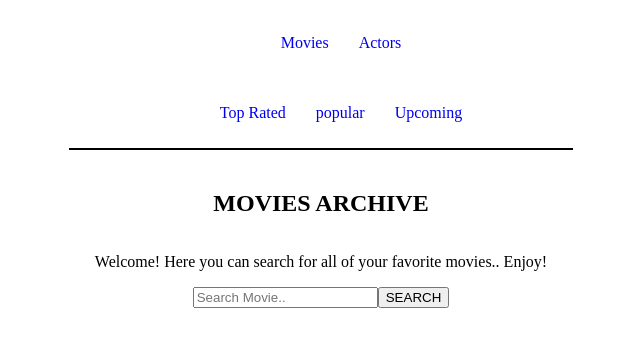
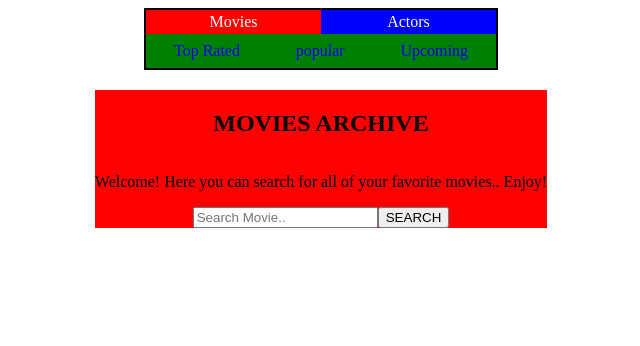
Before and after one commit to abdejohan/movie-app, an Angular app: page / in a window 1280 px wide. Shown: the top 346 px of the page, without its empty margins (319-959 px from the left). Built offline with nearby package versions, Linux system fonts and the light colour scheme.

Commit message:
-Work on styling navigation -Adjust flexbox setting for frontpage layout

```diff
--- a/src/app/app.component.css
+++ b/src/app/app.component.css
@@ -1,6 +1,13 @@
 * {
+  box-sizing: border-box;
+  padding: 0px;
+  margin: 0px;
+}
+
+
+.container {
   display: flex;
   justify-content: center;
+  align-items: center;
   flex-flow: column nowrap;
-  align-items: center;
 }
--- a/src/app/app.component.html
+++ b/src/app/app.component.html
@@ -1,2 +1,6 @@
-<app-navigation></app-navigation>
-<router-outlet class="container"></router-outlet>
+<div class="container">
+  <app-navigation></app-navigation>
+  <div class="content-container">
+    <router-outlet></router-outlet>
+  </div>
+</div>
--- a/src/app/frontpage/frontpage.component.css
+++ b/src/app/frontpage/frontpage.component.css
@@ -2,6 +2,8 @@ div {
   display: flex;
   justify-content: center;
   align-items: center;
+  max-width: 500px;
+  background-color: red;
   flex-flow: column wrap;
 
 }
--- a/src/app/navigation/navigation.component.css
+++ b/src/app/navigation/navigation.component.css
@@ -1,29 +1,61 @@
+* {
+  box-sizing: border-box;
+  margin: 0px;
+  padding: 0px;
+}
+
+
 nav {
-  max-width: 1000px;
+  background-color: green;
   display: flex;
   justify-content: center;
   align-items: center;
   flex-flow: row wrap;
   margin-bottom: 20px;
-  border-bottom: 2px solid black;
+  border: 2px solid black;
 }
 
 ul {
   display: flex;
-
-  justify-content: center;
+  justify-content: space-around;
   align-items: center;
   flex-flow: row wrap;
   width: 100%;
   list-style-type: none;
 }
 
-ul > li {
-  padding: 10px;
-  margin: 0px 5px;
-}
-
 
 ul > li > a {
   text-decoration: none;
 }
+
+.red {
+  background-color: red;
+}
+
+
+.movie-actor-option {
+  flex: 1;
+}
+
+.movie-actor-option > a {
+  display: flex;
+  justify-content: center;
+  padding: .2em 1.2em;
+  color: white;
+}
+
+.blue {
+  background-color: blue;
+}
+
+
+.nav-list {
+  flex-grow: 1;
+  top: 0px;
+  background-color: gray;
+}
+
+.container-div {
+  padding: 0.5em 0px;
+}
--- a/src/app/navigation/navigation.component.html
+++ b/src/app/navigation/navigation.component.html
@@ -1,9 +1,9 @@
 <nav>
   <ul class="nav-list">
-    <li><a routerLink="">Movies</a></li>
-    <li><a routerLink="actor">Actors</a></li>
+    <li class="red movie-actor-option"><a routerLink="">Movies</a></li>
+    <li class="blue movie-actor-option"><a routerLink="actor">Actors</a></li>
   </ul>
-  <ul>
+  <ul class="container-div">
     <li><a [routerLink] = "['c1', 'top-rated']">Top Rated</a></li>
     <li><a [routerLink] = "['c2', 'popular']">popular</a></li>
     <li><a [routerLink] = "['c3', 'upcoming']">Upcoming</a></li>
```
